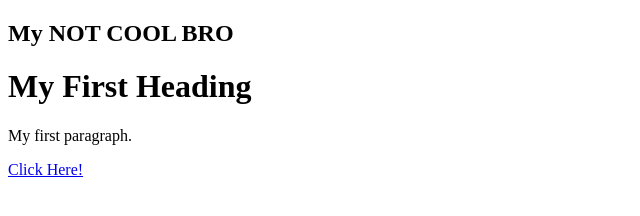
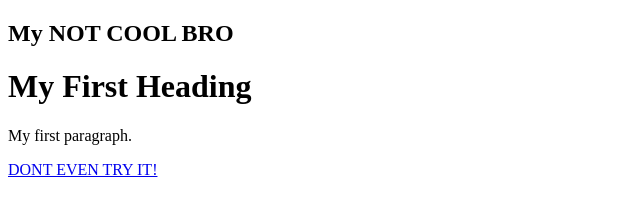
Before and after one commit to pikachu200IQ/my-first-webpage, a plain HTML site: page index.html in a window 1280 px wide. Shown: the whole page, without its empty margins (0-640 px from the left). Drawn offline with Linux system fonts and the light colour scheme.

Commit message:
Update index.html

```diff
--- a/index.html
+++ b/index.html
@@ -4,7 +4,7 @@
 <h2>My NOT COOL BRO</h2>
 <h1>My First Heading</h1>
 <p>My first paragraph.</p>
-<p><a href="poga.html">Click Here!</a></p>
+<p><a href="poga.html">DONT EVEN TRY IT!</a></p>
 </body>
 </html>
 <CrustyChip>
```
